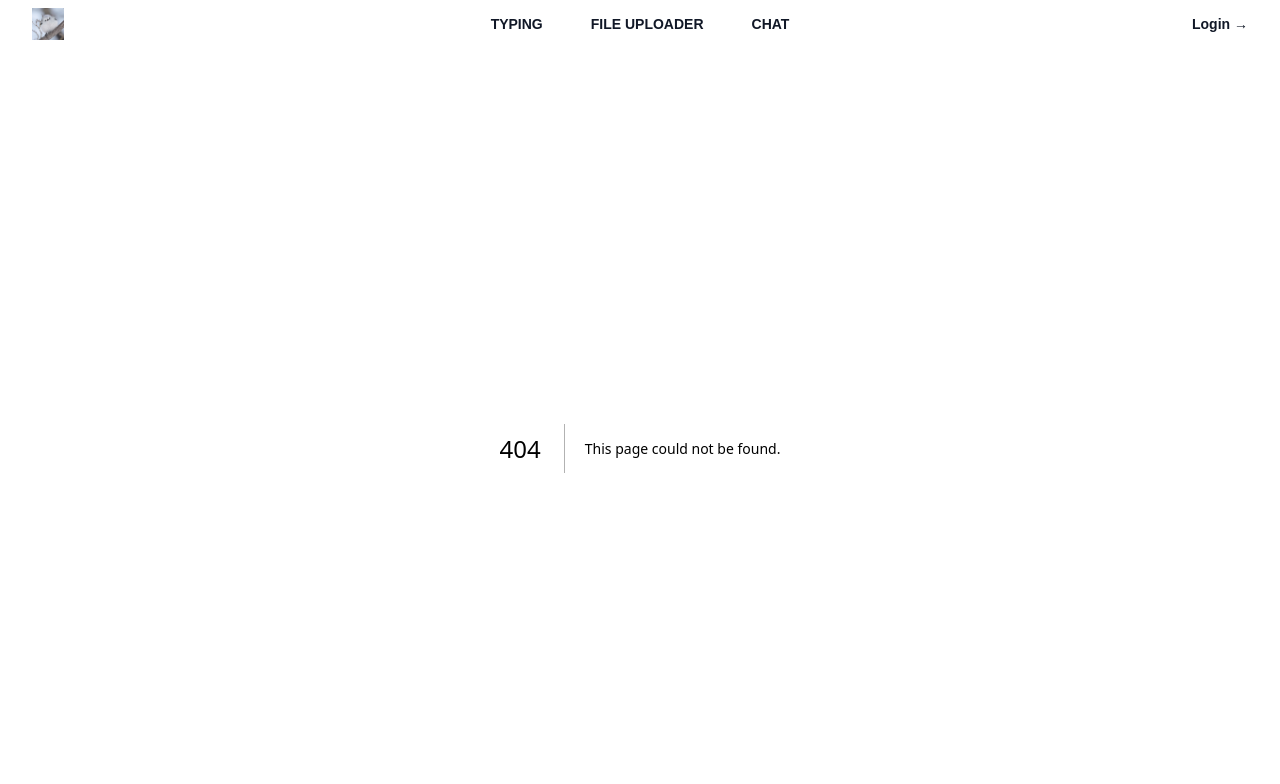
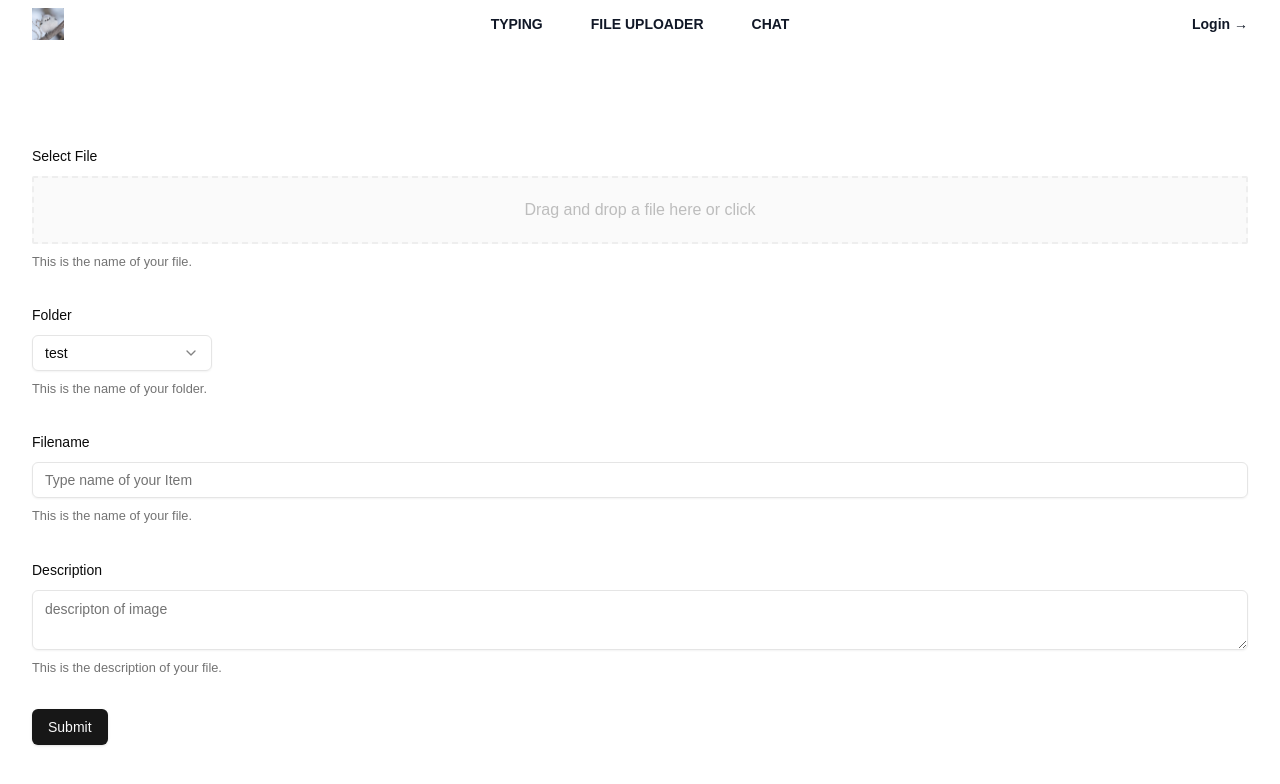
Before and after one commit to sirunde/sirunde.github.io, a Next.js app: page /sirun/ in a window 1280 px wide. Before the commit this address had no page. Shown: the top 784 px of the page. Built offline with nearby package versions, Linux system fonts and the light colour scheme.

Commit message:
fixed errors and ready for deployment for github.io

```diff
--- a/app/putimage/form.tsx
+++ b/app/putimage/form.tsx
@@ -47,7 +47,7 @@ const formSchema = z.object({
   })
 })
 
-export default function ProfileForm({folders}) {
+export default function ProfileForm({folders}: { folders: { contents: { label: string }[] } }) {
   // 1. Define your form.
   const form = useForm<z.infer<typeof formSchema>>({
     resolver: zodResolver(formSchema),
@@ -75,8 +75,9 @@ export default function ProfileForm({folders}) {
     alert("This is a test, it does not upload")
   }
 
-  const [files, setFile] = useState();
-  const [showlist,setList] = useState();
+  const [urls, setFile] = useState<string|null>(null);
+  const [files,setList] = useState<File|null>(null);
+
   const onDrop = useCallback((acceptedFiles: File[]) => {
     // Do something with the files
     setList(acceptedFiles[0]);
@@ -114,7 +115,7 @@ export default function ProfileForm({folders}) {
               </FormItem>
             )}
           />
-          {files && <li>{showlist.name}</li>
+          {urls && <li>{files?.name}</li>
           }
           {/* <FolderSearch form = {form}/> */}
           <FormField control={form.control} name="folder" render={({ field }) => (
--- a/app/putimage/page.tsx
+++ b/app/putimage/page.tsx
@@ -22,11 +22,9 @@ import FolderSearch from "@/app/putimage/foldersearch"
 export default async function ProfileForm() {
   const folderslist = await FolderSearch();
   console.log(folderslist)
-  const folders = await folderslist.json()
-  console.log(folders)
   return (
     <div className=" mx-auto max-w-2xl px-4 py-16 sm:px-6 sm:py-24 lg:max-w-7xl lg:px-8">
-        <ImageForm folders={folders}/>
+        <ImageForm folders={folderslist}/>
   </div>
   )
 }
--- a/components/ui/nav.tsx
+++ b/components/ui/nav.tsx
@@ -4,6 +4,7 @@ import { useState } from 'react'
 import { Dialog } from '@headlessui/react'
 import { DialogPanel } from '@headlessui/react'
 import Image from 'next/image'
+import Link from 'next/link'
 import { Bars3Icon, XMarkIcon } from '@heroicons/react/24/outline'
 const navigation = [
   { name: 'TYPING', href: '#' },
@@ -20,14 +21,14 @@ const Nav = () => {
       <header>
         <nav className="flex items-center justify-between p-2 md:px-8" aria-label="Global">
           <div className="flex md:flex-1">
-            <a href="/" className="-m-1.5 p-1.5">
+            <Link href="/" className="-m-1.5 p-1.5">
               <span className="sr-only">Sirunde</span>
               <img
                 className="h-8 w-auto"
                 src="/IzBRmk.jpg"
                 alt=""
               />
-            </a>
+            </Link>
           </div>
           <div className="flex md:hidden">
             <button
@@ -57,9 +58,9 @@ const Nav = () => {
           <div className="fixed inset-0 z-50" />
           <DialogPanel className="fixed inset-y-0 right-0 z-50 w-full overflow-y-auto bg-white px-6 py-6 sm:max-w-sm sm:ring-1 sm:ring-gray-900/10">
             <div className="flex items-center justify-between">
-              <a href="/" className="-m-1.5 p-1.5">
+              <Link href="/" className="-m-1.5 p-1.5">
                 <span className="sr-only">Main Logo</span>
-                <img
+                <Image
                   className="h-8 w-auto"
                   src="/IzBRmk.jpg"
                   alt='Logo'
@@ -67,7 +68,7 @@ const Nav = () => {
                   height={32}
                   quality={1}
                 />
-              </a>
+              </Link>
               <button
                 type="button"
                 className="-m-2.5 rounded-md p-2.5 text-gray-700"
--- a/next.config.ts
+++ b/next.config.ts
@@ -2,7 +2,7 @@ import type { NextConfig } from "next";
 
 const nextConfig: NextConfig = {
   /* config options here */
-  // basePath: "/sirun",
+  basePath: "/sirun",
   output: "export",
   reactStrictMode: false
 };
--- a/tsconfig.json
+++ b/tsconfig.json
@@ -22,6 +22,8 @@
       "@/*": ["./*"]
     }
   },
-  "include": ["next-env.d.ts", "**/*.ts", "**/*.tsx", ".next/types/**/*.ts"],
+  "include": ["next-env.d.ts", "**/*.ts", "**/*.tsx", ".next/types/**/*.ts", ],
   "exclude": ["node_modules"]
 }
+
+// "app/api/putimage/route.ts.bak"
```
Also changed, not shown: app/api/putimage/route.ts (deleted, +0 -93 lines), .eslintrc.json (added), app/chat/page.tsx (deleted).
